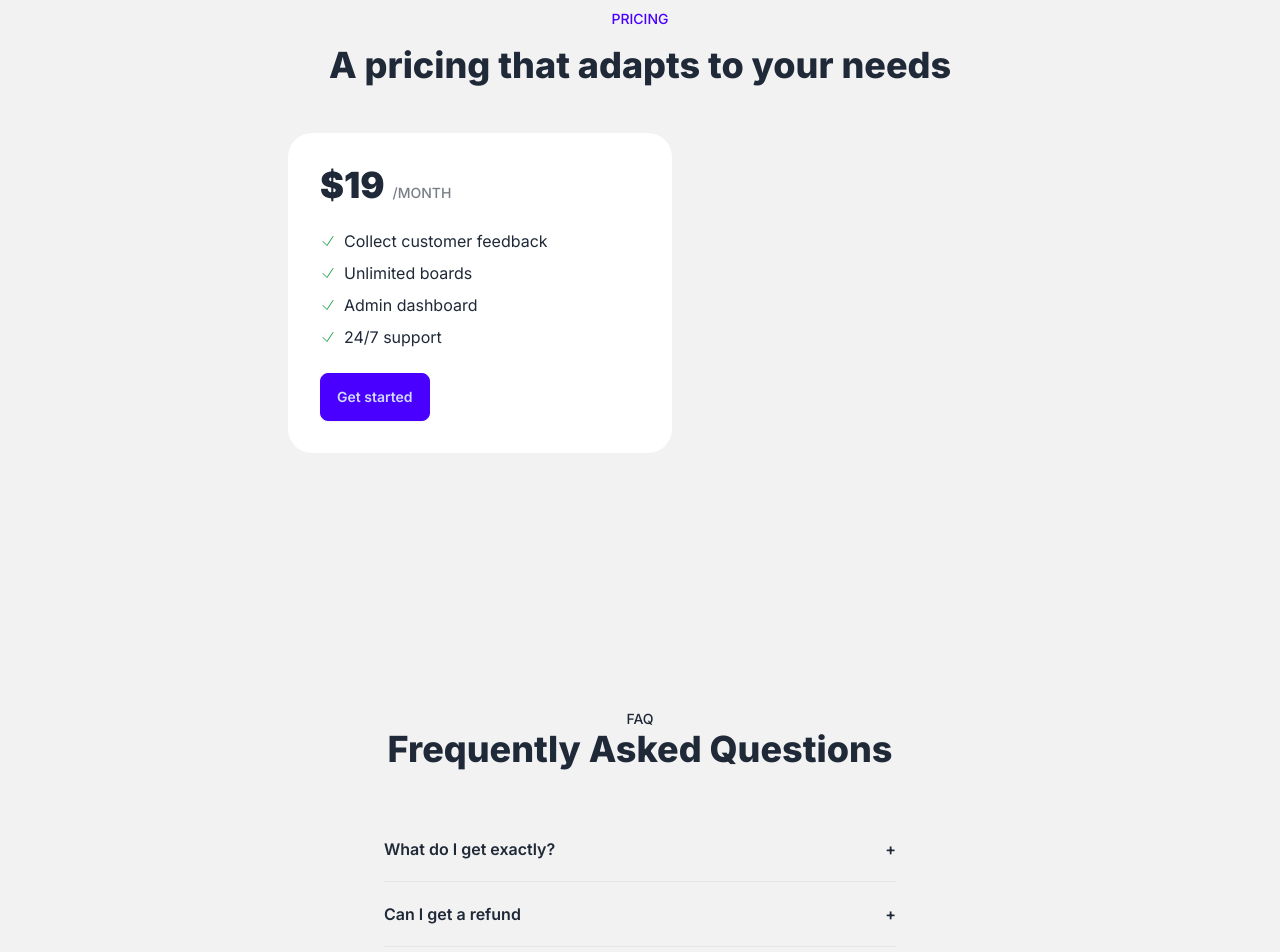
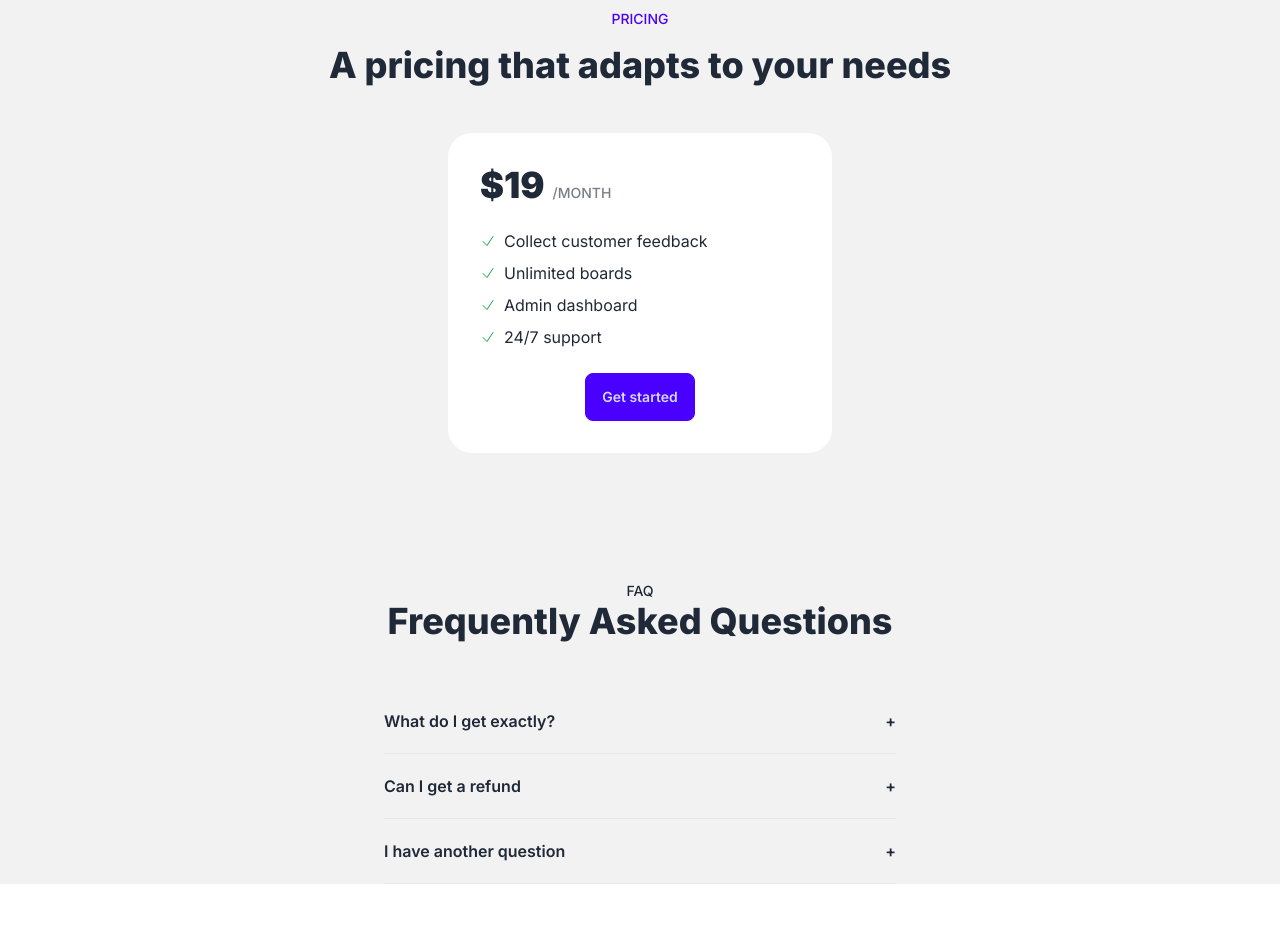
Before and after one commit to mgRamses/innovare-saas, a Next.js app: page / in a window 1280 px wide. Shown: the part 800-1752 px from the top of the page. After the commit the page ends 1684 px from the top, so only its background shows below. Built offline with nearby package versions, Linux system fonts and the light colour scheme; no server answers.

Commit message:
chore: style header and pricing

```diff
--- a/app/dashboard/page.js
+++ b/app/dashboard/page.js
@@ -20,11 +20,13 @@ export default async function Dashboard() {
   return (
     <main className="bg-base-200 min-h-screen">
       {/* HEDAER */}
-      <section className="bg-base-100 max-w-5xl mx-auto px-5 py-3 flex justify-between">
-        {
-          user.hasAccess ? <ButtonPortal /> : <ButtonCheckout />
-        }
-        <ButtonLogout />
+      <section className="bg-base-100  ">
+        <dvi className="max-w-5xl mx-auto flex justify-between px-5 py-3">
+          {
+            user.hasAccess ? <ButtonPortal /> : <ButtonCheckout />
+          }
+          <ButtonLogout />
+        </dvi>
       </section>
 
       <section className="max-w-5xl mx-auto px-5 py-12">
--- a/app/page.js
+++ b/app/page.js
@@ -64,7 +64,7 @@ export default async function Home() {
           <h2 className="text-3xl lg:text-4xl font-extrabold mb-12 text-center">
             A pricing that adapts to your needs
           </h2>
-          <div className="p-8 bg-base-100 max-w-96 rounded-3xl max-auto space-y-6">
+          <div className="p-8 bg-base-100 max-w-96 rounded-3xl max-auto space-y-6 m-auto">
             <div className="flex gap-2 items-baseline">
               <div className="text-4xl font-black">$19</div>
               <div className="uppercase text-sm font-medium opacity-60">
@@ -78,14 +78,16 @@ export default async function Home() {
               })}
             </ul>
 
-            <ButtonLogin session={session} />
+            <div className="flex flex-col items-center">
+              <ButtonLogin session={session} />
+            </div>
           </div>
         </div>
       </section>
 
       {/* FAQ */}
       <section className="bg-base-200" id="faq">
-        <div className="py-32 px-8 mx-w-3xl mx-auto">
+        <div className="py-18 px-8 mx-w-3xl mx-auto">
           <p className="text-sm uppercase font-medium text-center">FAQ</p>
           <h2 className="text-center text-3xl lg:text-4xl font-extrabold mb-12">
             Frequently Asked Questions
```
